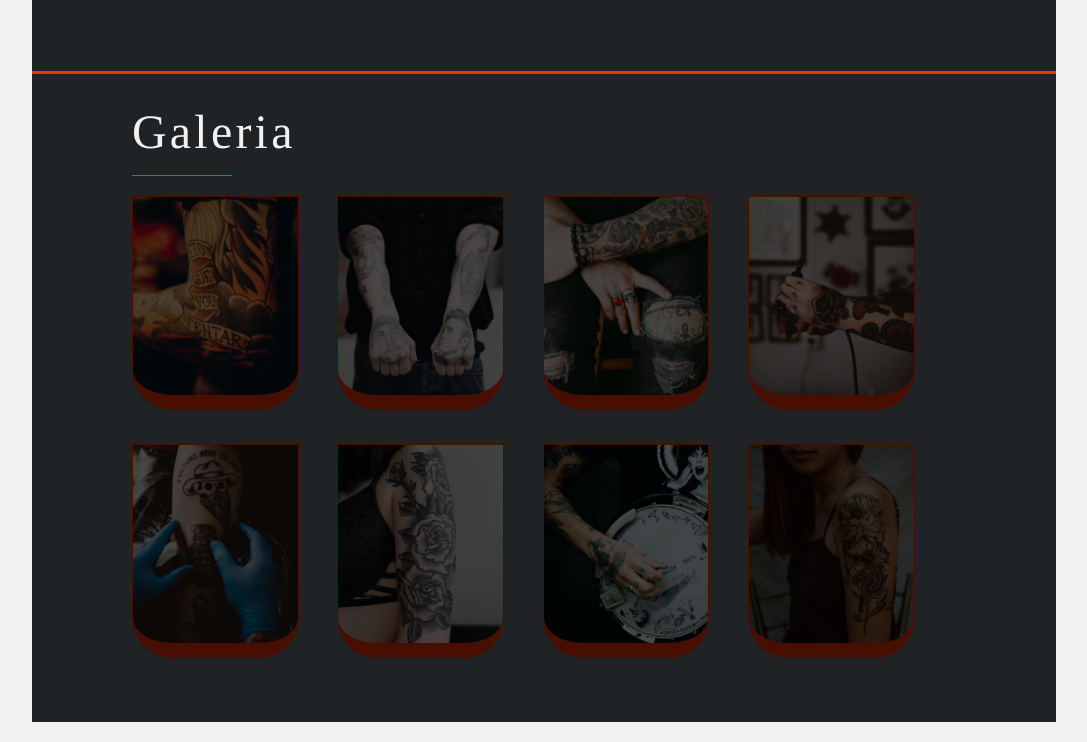
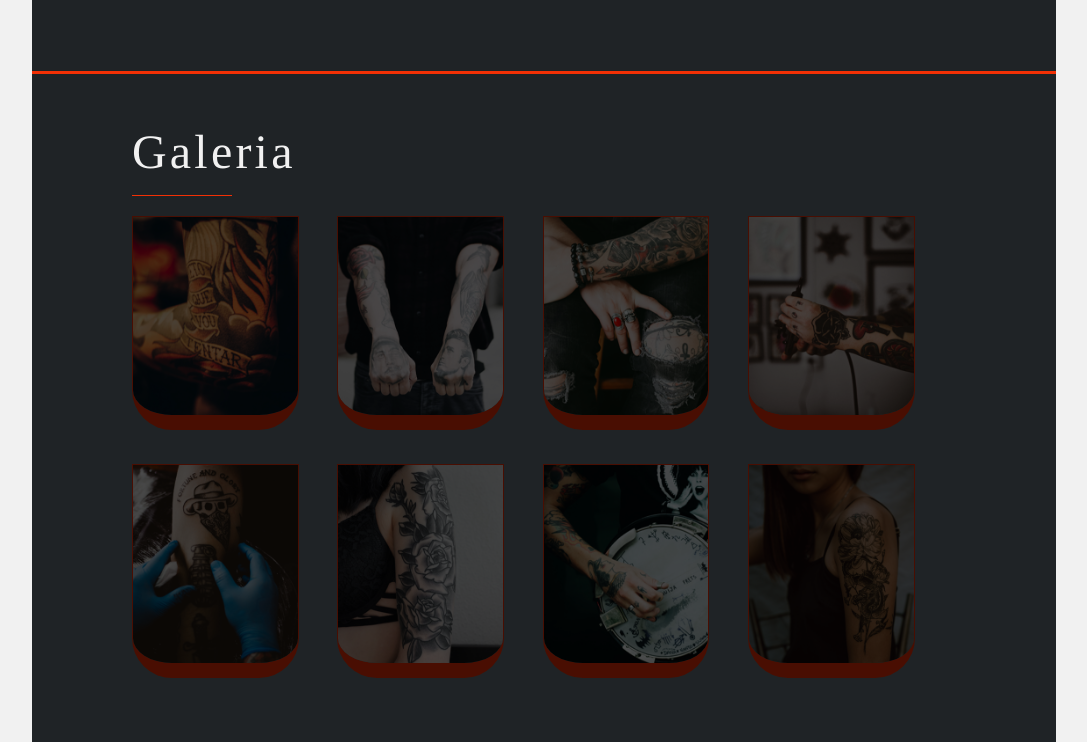
Before and after one commit to ribeiroedu88/Tattoo, a plain HTML site: page index.html in a window 1280 px wide. Shown: the part 2455-3197 px from the top of the page, without its empty margins (96-1183 px from the left). Drawn offline with Linux system fonts and the light colour scheme.

Commit message:
Update style.css

```diff
--- a/css/style.css
+++ b/css/style.css
@@ -287,7 +287,7 @@ p {
     width: 100px;
     padding-bottom: 15px;
     border-bottom: 1px solid #f23005;
-    margin: 0 0 20px 0;
+    margin: 20px 0 20px 0;
 }
 
 #galeria-img img {
```
